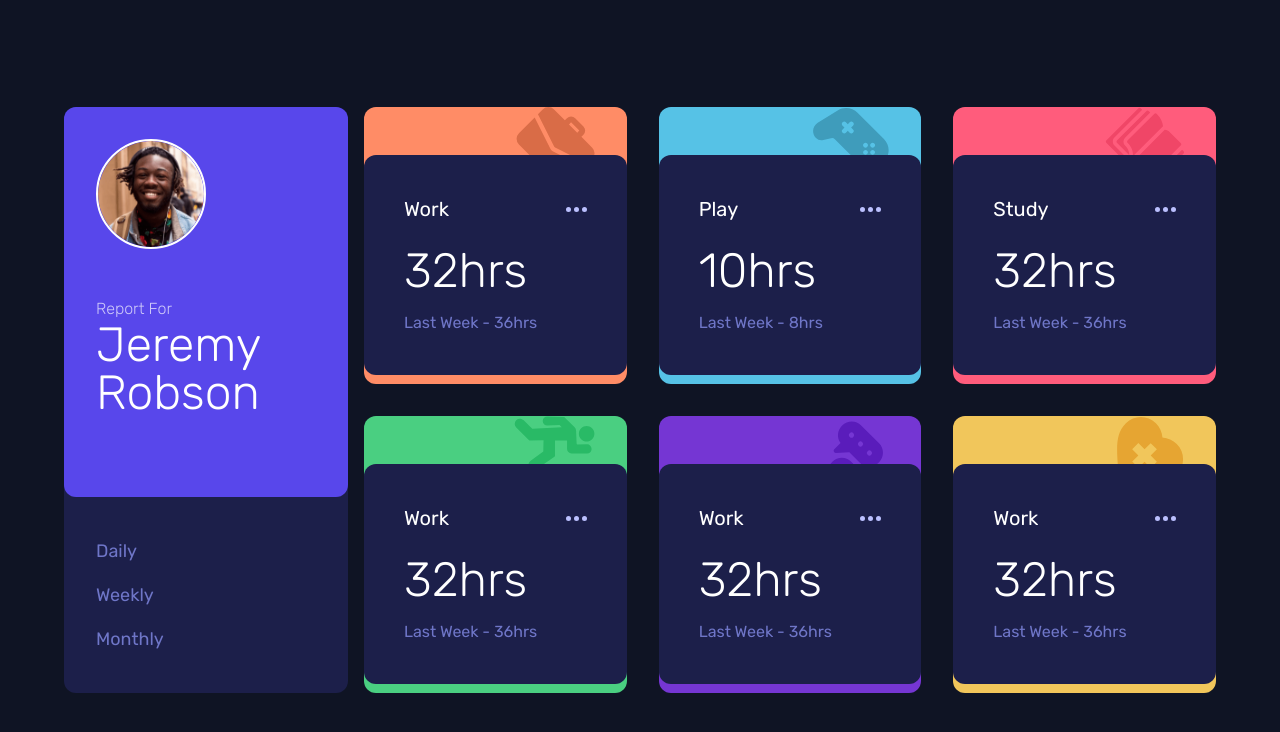
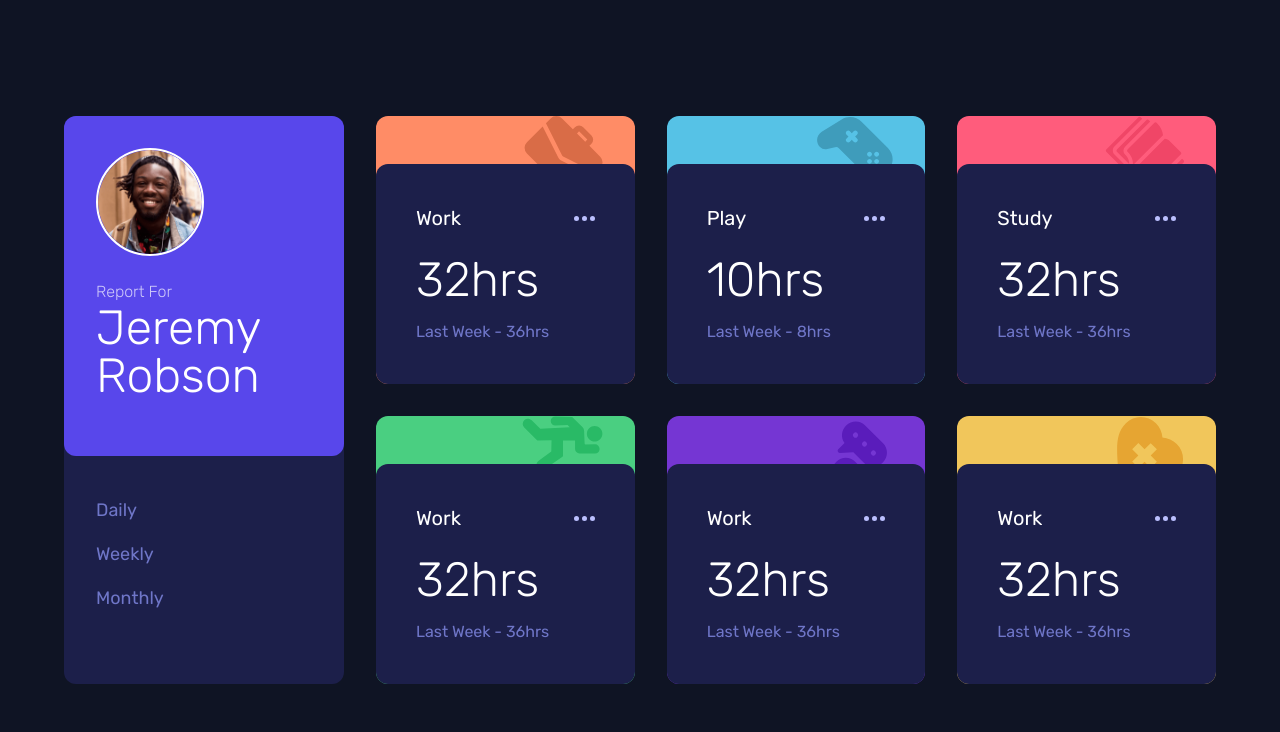
Before and after one commit to duncan-chege/time-tracking-dashboard, a Next.js app: page / in a window 1280 px wide. Shown: the top 732 px of the page. Built offline with nearby package versions, Linux system fonts and the light colour scheme.

Commit message:
fix a responsiveness issue

```diff
--- a/app/components/Schedule.tsx
+++ b/app/components/Schedule.tsx
@@ -11,7 +11,7 @@ import careIcon from "../../public/images/icon-self-care.svg"
 const Schedule = () => {
     return (
     <div className="md:w-3/4 grid lg:grid-cols-3 md:grid-cols-2 gap-8">
-        <div className="bg-light-red-work rounded-xl pt-12  relative z-50">
+        <div className="bg-light-red-work rounded-xl pt-12 pb-0 relative z-50">
             <Image className="absolute right-8 top-0 -z-10" src={workIcon} alt="" />
             <div className="rounded-xl p-10 text-white bg-dark-blue">
                 <div className="flex justify-between items-center pb-6">
--- a/app/components/Sidebar.tsx
+++ b/app/components/Sidebar.tsx
@@ -8,16 +8,16 @@ return (
     <div className="md:w-1/4 bg-dark-blue rounded-xl">
         <div className="bg-blue text-white rounded-xl lg:p-8 p-6 font-light flex items-center md:block">
             <Image className="border-white border-2 rounded-full w-1/4 md:w-1/2" src={profilePic} alt="" />
-            <div className="md:my-12 md:ml-0 ml-4">
+            <div className="md:my-6 md:ml-0 ml-4">
                 <p className="opacity-70 ">Report For</p>
                 <h3 className="lg:text-5xl md:text-3xl text-2xl">Jeremy Robson</h3>
             </div>
         </div>
         <div className="text-desaturated-blue lg:p-8 p-6">
             <ul>
-                <li className="py-2 text-lg">Daily</li>
-                <li className="py-2 text-lg">Weekly</li>
-                <li className="py-2 text-lg">Monthly</li>
+                <li className="py-2 text-lg cursor-pointer hover:text-white">Daily</li>
+                <li className="py-2 text-lg cursor-pointer hover:text-white">Weekly</li>
+                <li className="py-2 text-lg cursor-pointer hover:text-white">Monthly</li>
             </ul>
         </div>
     </div>
--- a/app/page.tsx
+++ b/app/page.tsx
@@ -7,7 +7,7 @@ import Schedule from "./components/Schedule";
 export default function Page() {
     return (
         <div className="bg-very-dark-blue min-h-screen flex items-center justify-center">
-            <div className="flex md:flex-row flex-col gap-4 h-auto md:mx-16 m-8 w-full">
+            <div className="flex md:flex-row flex-col gap-8 h-auto md:mx-16 m-8 w-full">
                 <Sidebar />
                 <Schedule />
             </div>
```
